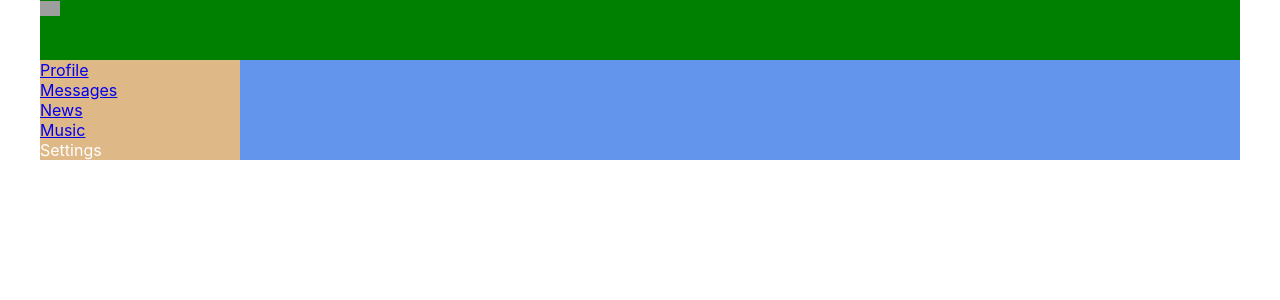
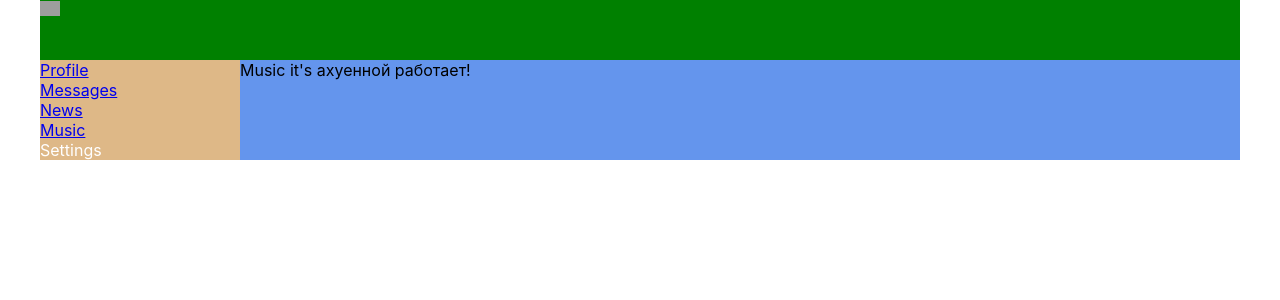
Before and after one commit to olegshell/react-lessons, a React (Create React App) app: page /music in a window 1280 px wide. Shown: the top 300 px of the page. Built offline with nearby package versions, Linux system fonts and the light colour scheme; grey boxes are pictures that could not be loaded.

Commit message:
Created new components Music

```diff
--- a/src/App.js
+++ b/src/App.js
@@ -4,6 +4,7 @@ import Header from './components/Header/Header';
 import Navbar from './components/Navbar/Navbar';
 import Profile from './components/Profile/Profile';
 import Dialogs from './components/Dialogs/Dialogs'
+import Music from "./components/Music/Music";
 import {BrowserRouter, Routes, Route} from 'react-router-dom'
 
 const App = (props) => {
@@ -16,7 +17,7 @@ const App = (props) => {
                     <Routes>
                         <Route path="/profile" element={<Profile/>}/>
                         <Route path="/dialogs" element={<Dialogs/>}/>
-                        {/*<Route path="/profile" element={<Profile/>}/>*/}
+                        <Route path="/music" element={<Music/>}/>
                         {/*<Route path="/dialogs" element={<Dialogs/>}/>*/}
                     </Routes>
                 </div>
--- /dev/null
+++ b/src/components/Music/Music.jsx
@@ -0,0 +1,13 @@
+import React from 'react';
+import s from './Music.module.css'
+
+
+const Music = (props) => {
+    return (
+        <div>
+            Music it's ахуенной работает!
+        </div>
+    )
+}
+
+export default Music
--- /dev/null
+++ b/src/components/Music/Music.module.css
@@ -0,0 +1,12 @@
+/*.header {*/
+/*    grid-area: h;*/
+/*    background-color: green;*/
+/*}*/
+
+/*.header img {*/
+/*    width: 20px;*/
+/*}*/
+
+/*.item.active {*/
+/*    color: gold;*/
+/*}*/
```
